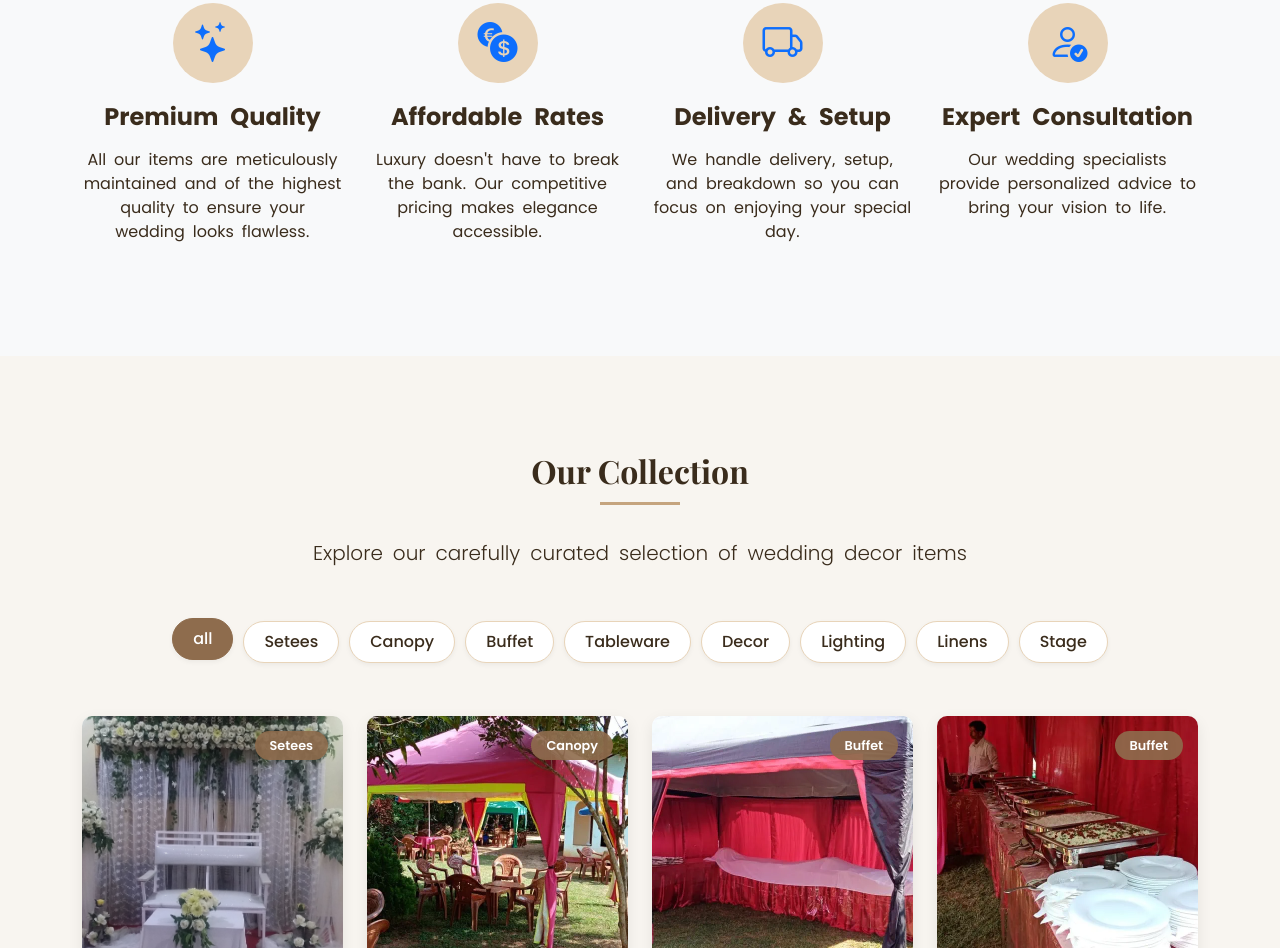
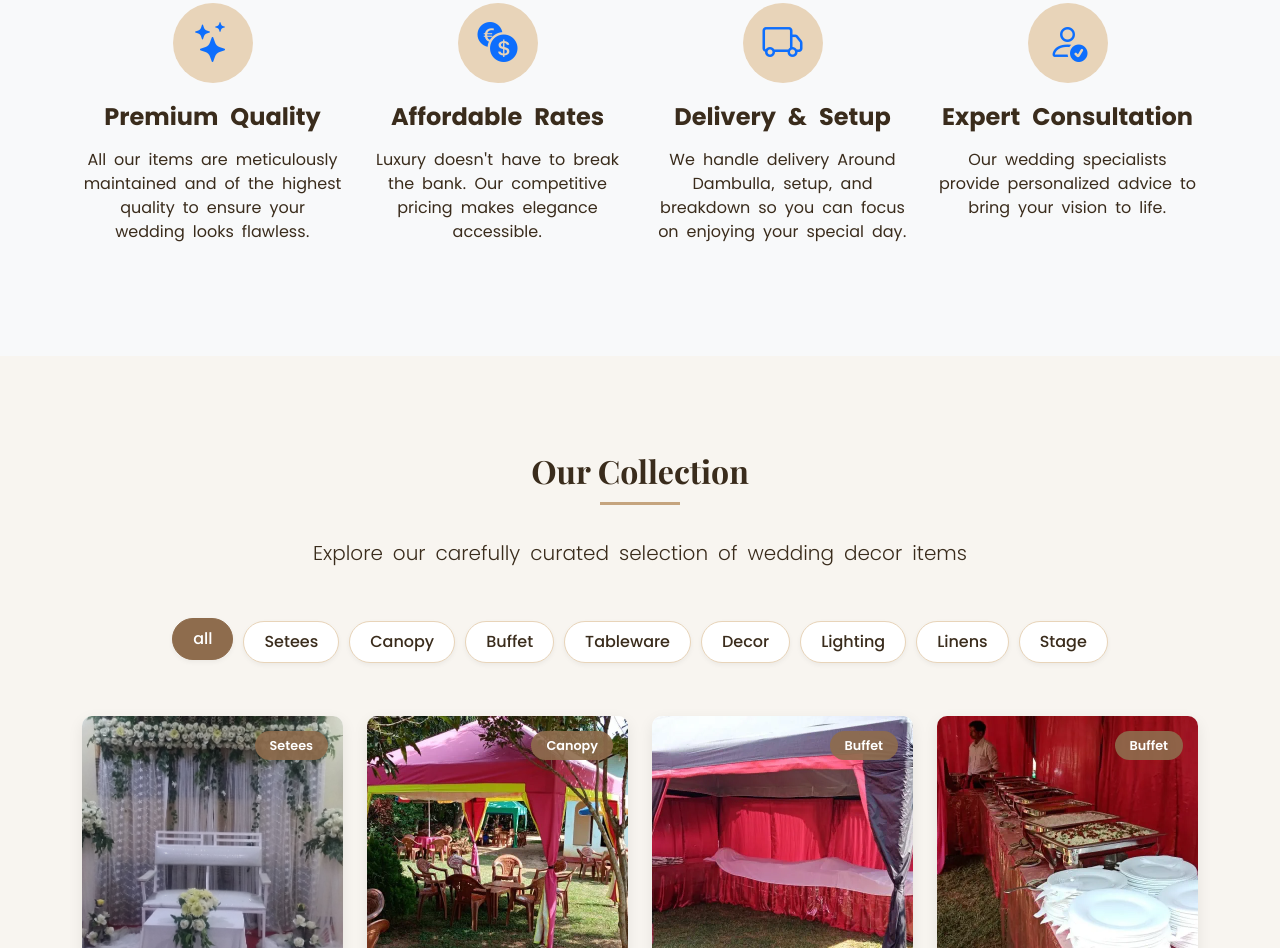
Before and after one commit to dilushanka/Tharu-wedding-center, a plain HTML site: page index.html in a window 1280 px wide. Shown: the part 1694-2642 px from the top of the page. Drawn offline with nearby package versions, Linux system fonts and the light colour scheme; a web font is replaced by a local one.

Commit message:
Update index.html

```diff
--- a/index.html
+++ b/index.html
@@ -472,7 +472,7 @@
               </div>
               <h4 class="fw-bold mb-3">Delivery & Setup</h4>
               <p>
-                We handle delivery, setup, and breakdown so you can focus on
+                We handle delivery Around Dambulla, setup, and breakdown so you can focus on
                 enjoying your special day.
               </p>
             </div>
```
